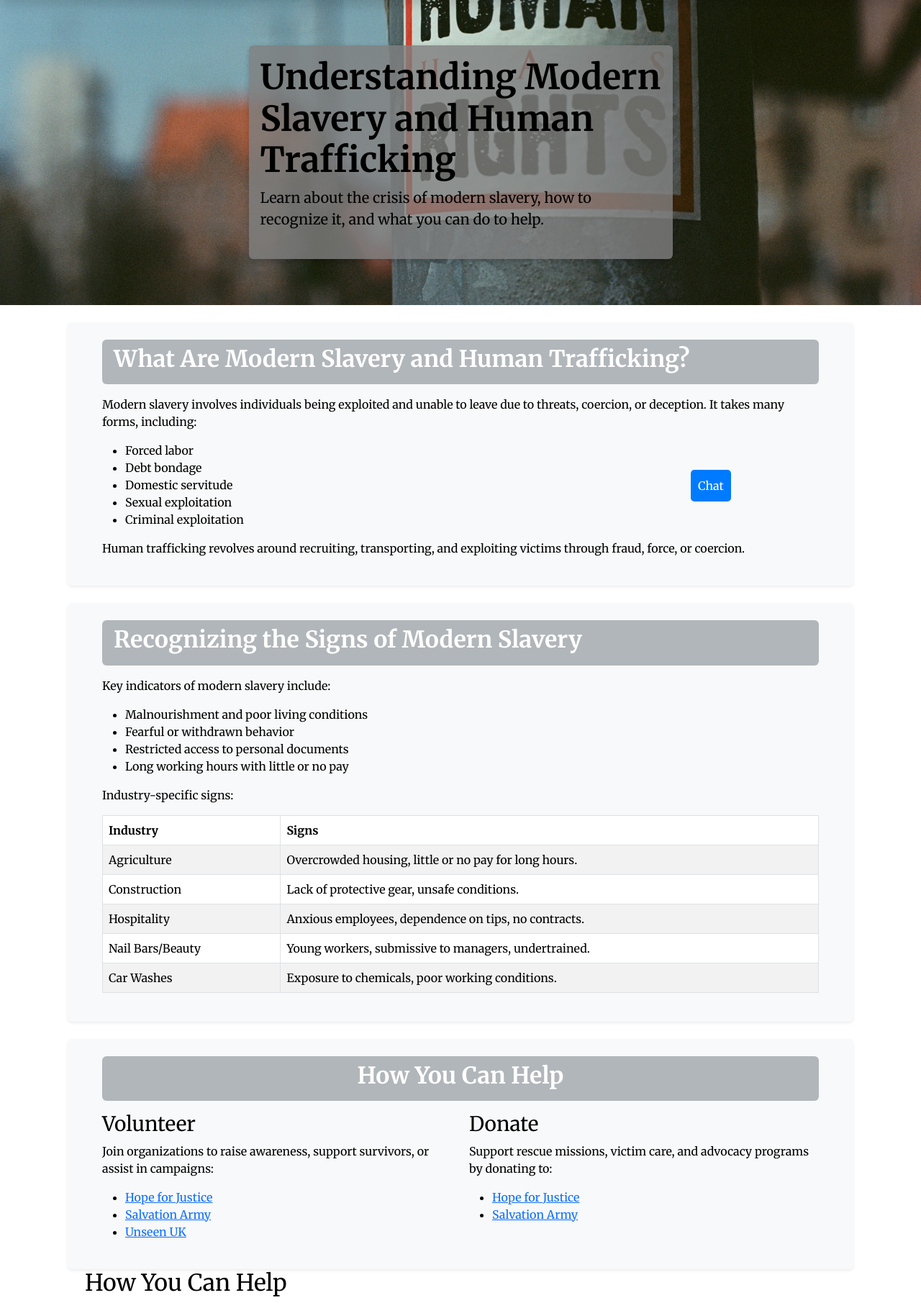
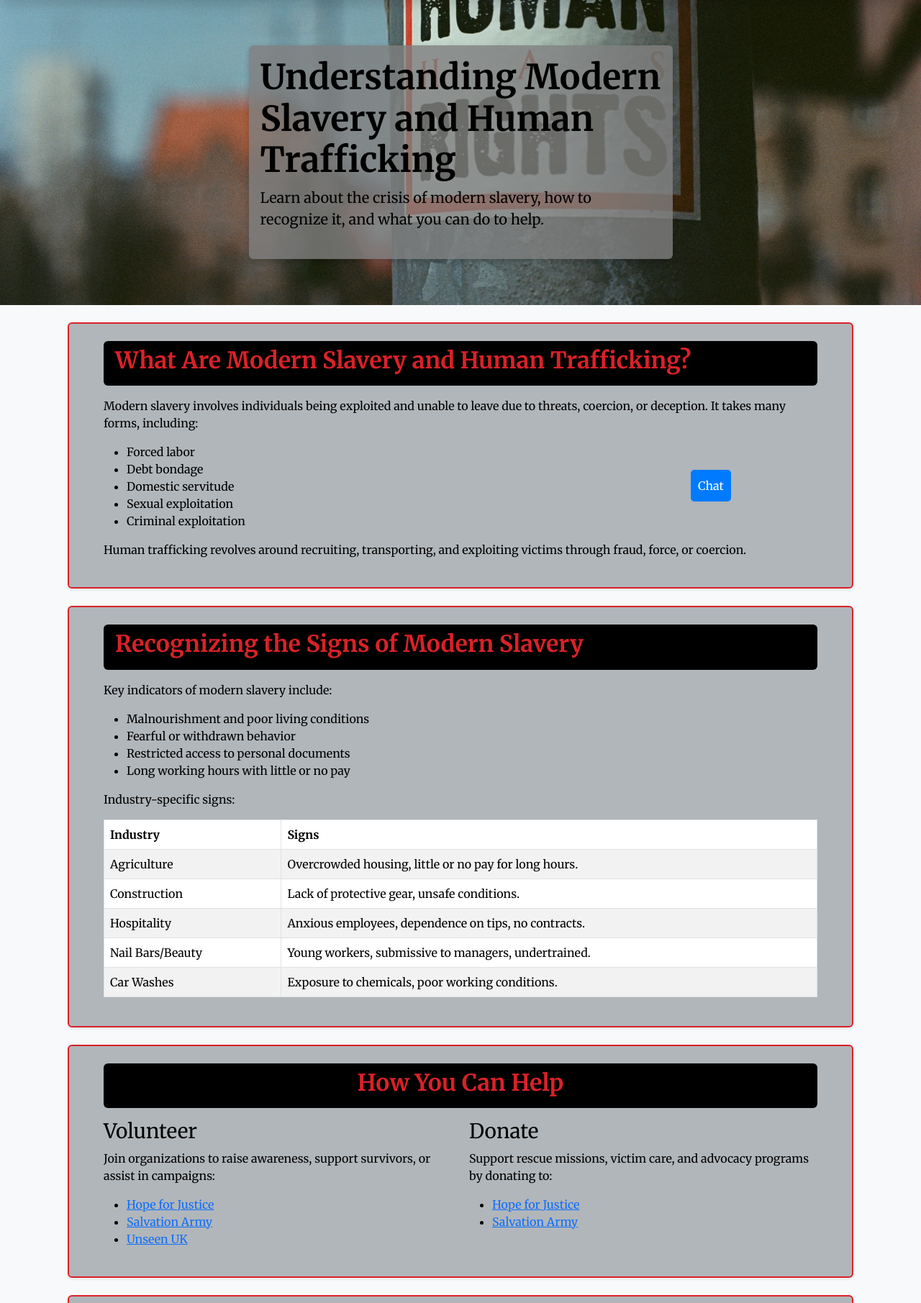
Before and after one commit to surfdemon/ForThe50, a Django app: page /knowledge/ in a window 1280 px wide. Shown: the part 83-1894 px from the top of the page at 72% size. Run offline with Django 4.2, Linux system fonts and the light colour scheme; some libraries are stand-ins or nearby versions.

Commit message:
Adding colour theme on homepage and knowledge

```diff
--- a/backend/settings.py
+++ b/backend/settings.py
@@ -42,7 +42,7 @@ ALLOWED_HOSTS = [
     "localhost",
     "127.0.0.1",
     ".herokuapp.com",
-    "8000-surfdemon-forthe50-3fqcwz6bzkm.ws-eu117.gitpod.io",
+    "8080-surfdemon-forthe50-bjwxgqca8xw.ws-eu117.gitpod.io",
 ]
 
 
--- a/backend/static/css/style.css
+++ b/backend/static/css/style.css
@@ -285,6 +285,7 @@ body.report-page .footer {
   background-size: cover;
     background-position: center;
     background-repeat: no-repeat;
+    background-attachment: fixed;
 }
 
 .background-image2 {
@@ -292,10 +293,31 @@ body.report-page .footer {
   background-size: cover;
     background-position: center;
     background-repeat: no-repeat;
+    background-attachment: fixed;
 }
+
 
 .semi-opaque-grey {
   background-color: rgba(128, 128, 128, 0.8); /* Less transparent grey */
   border-radius: 10px; /* Rounded edges */
   padding: 20px; /* Add spacing */
   box-shadow: 0 4px 8px rgba(0, 0, 0, 0.2); /* Optional shadow */
+
+}
+
+
+.sub-titel{
+background-color: var(--black);
+color: var(--red);
+}
+
+.card1 {
+  background-color:#6C757D80;
+  border: 2px solid;
+  border-color: #da2128;
+
+}
+
+.back1 {
+  background-color: #f8f9fa;
+}
--- a/forthe50/templates/forthe50/knowledge.html
+++ b/forthe50/templates/forthe50/knowledge.html
@@ -23,13 +23,13 @@
 </header>
 
 <!-- Knowledge Sections -->
-<section class="pt-4">
+<section class="pt-4 back1">
   <div class="container px-lg-5">
 
     <!-- Section: What Are Modern Slavery and Human Trafficking -->
-    <div class="row gx-5 bg-light p-4 rounded shadow-sm mb-4">
+    <div class="row gx-5 p-4 rounded shadow-sm mb-4 card1 ">
       <div class="col-lg-12">
-        <div class="px-3 py-2 rounded bg-secondary bg-opacity-50 text-white mb-3">
+        <div class="px-3 py-2 rounded  bg-opacity-50 mb-3 sub-titel">
           <h2 class="fw-bold">What Are Modern Slavery and Human Trafficking?</h2>
         </div>
         <p>
@@ -50,9 +50,9 @@
     </div>
 
     <!-- Section: Recognizing the Signs -->
-    <div class="row gx-5 bg-light p-4 rounded shadow-sm mb-4">
+    <div class="row gx-5 p-4 rounded shadow-sm mb-4 card1">
       <div class="col-lg-12">
-        <div class="px-3 py-2 rounded bg-secondary bg-opacity-50 text-white mb-3">
+        <div class="px-3 py-2 rounded  bg-opacity-50 sub-titel mb-3">
           <h2 class="fw-bold">Recognizing the Signs of Modern Slavery</h2>
         </div>
         <p>Key indicators of modern slavery include:</p>
@@ -97,9 +97,9 @@
     </div>
 
     <!-- Section: How to Help -->
-    <div class="row gx-5 bg-light p-4 rounded shadow-sm">
+    <div class="row gx-5 p-4 rounded shadow-sm card1 mb-4">
       <div class="col-lg-12">
-        <div class="px-3 py-2 rounded bg-secondary bg-opacity-50 text-white mb-3">
+        <div class="px-3 py-2 rounded  bg-opacity-50 sub-titel mb-3">
           <h2 class="fw-bold text-center">How You Can Help</h2>
         </div>
         <div class="row">
@@ -115,7 +115,7 @@
           <div class="col-md-6">
             <h3>Donate</h3>
             <p>Support rescue missions, victim care, and advocacy programs by donating to:</p>
-            <ul>
+            <ul >
               <li><a href="https://hopeforjustice.org/donate/" target="_blank">Hope for Justice</a></li>
               <li><a href="https://www.salvationarmy.org.uk/donate" target="_blank">Salvation Army</a></li>
             </ul>
@@ -124,47 +124,35 @@
       </div>
     </div>
 
-    <div class="col-lg-6 col-xxl-4 mb-5">
-    <section id="how-to-help">
-        <h2>How You Can Help</h2>
-        <p>Here are ways you can contribute to the fight against modern slavery:</p>
-        <h3>Volunteer</h3>
-        <p>
-            Many organizations rely on volunteers for:
-        </p>
-        <ul>
-            <li>Awareness campaigns and fundraising</li>
-            <li>Support and mentorship for survivors</li>
-            <li>Training sessions to recognize and report slavery</li>
-        </ul>
-        <h3>Donate</h3>
-        <p>
-            Financial contributions support rescue missions, victim care, and advocacy programs. Consider donating to:
-        </p>
-        <ul>
-            <li><a href="https://hopeforjustice.org/donate/" target="_blank">Hope for Justice</a></li>
-            <li><a href="https://www.salvationarmy.org.uk/donate" target="_blank">Salvation Army</a></li>
-            <li><a href="https://www.unseenuk.org/get-involved/" target="_blank">Unseen UK</a></li>
-        </ul>
-    </section>
-
-    <hr class="my-4">
-
-
-    <section id="reporting">
-        <h2>How to Report Modern Slavery</h2>
-        <p>If you suspect modern slavery or human trafficking, report it through these trusted channels:</p>
-        <ul>
+    <div class="row gx-5 p-4 rounded shadow-sm card1 mb-4">
+      <div class="col-lg-12">
+        <div class="px-3 py-2 rounded  bg-opacity-50 sub-titel mb-3">
+          <h2 class="fw-bold text-center">How to Report Modern Slavery</h2>
+        </div>
+        <div class="row">
+          <div class="col-md-12">
+            <h3>If you suspect modern slavery or human trafficking, report it through these trusted channels:</h3>
+            <p>Join organizations to raise awareness, support survivors, or assist in campaigns:</p>
+            <ul>
             <li><strong>Modern Slavery Helpline:</strong> 0800 0121 700</li>
             <li><strong>Police (Emergencies):</strong> Call 999</li>
             <li><strong>Police (Non-Emergencies):</strong> Call 101</li>
             <li><strong>Crimestoppers (Anonymous):</strong> 0800 555 111</li>
         </ul>
-        <div>
+          </div>
+          <div>
             <p>Alternatively, please fill out our form</p>
             <a class="btn danger-btn text-uppercase shadow" href="{% url 'report' %}">Report Crime</a>
         </div>
         <p class="pt-3">Always prioritize your safety and avoid direct confrontation.</p>
+        </div>
+      </div>
+    </div>
+
+
+
+
+
     </section>
   </div>
 </section>
```
Also changed, not shown: forthe50/templates/forthe50/index.html (+5 -5 lines), backend/static/assets/Blind-girl.jpg (added).
